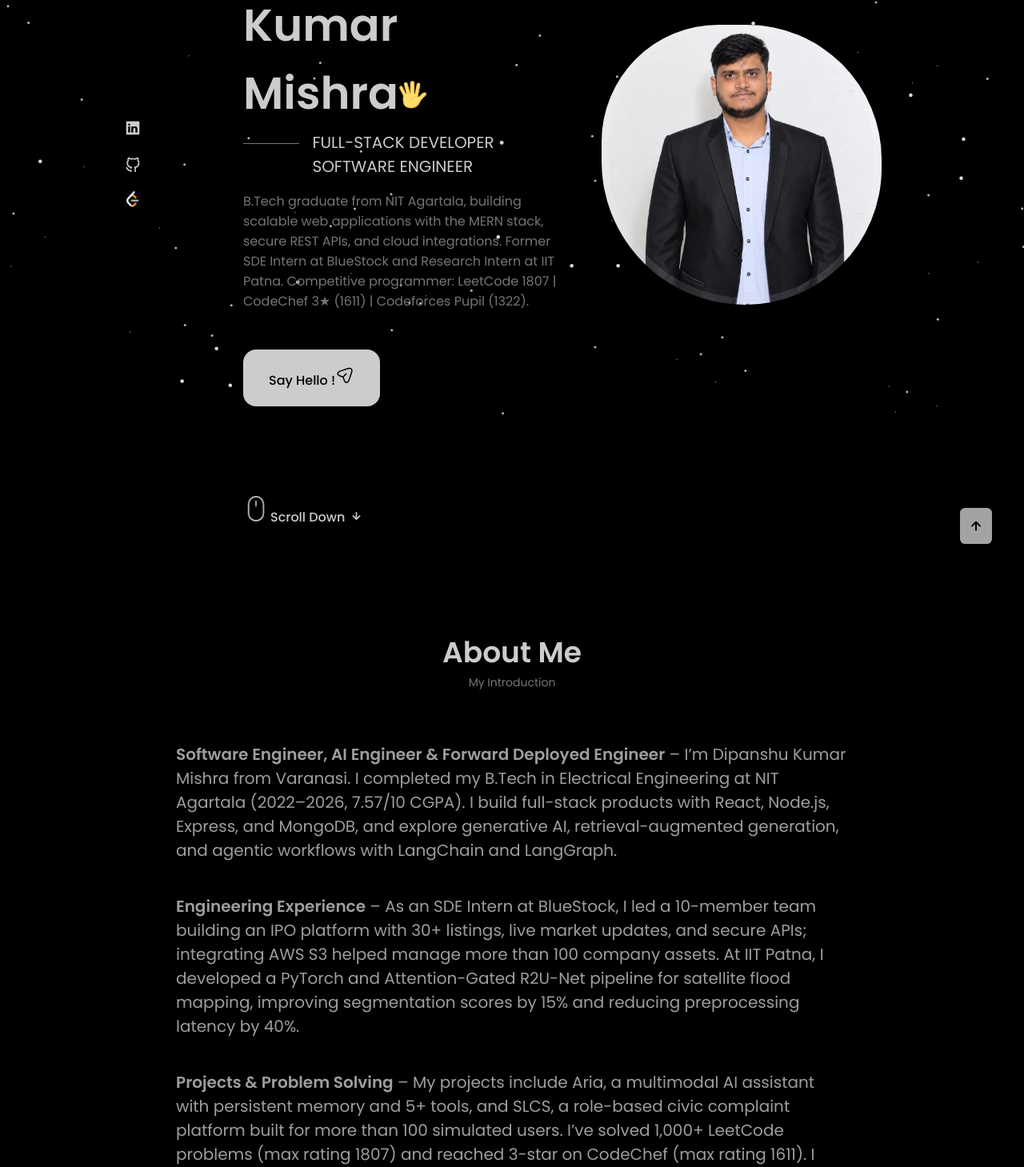
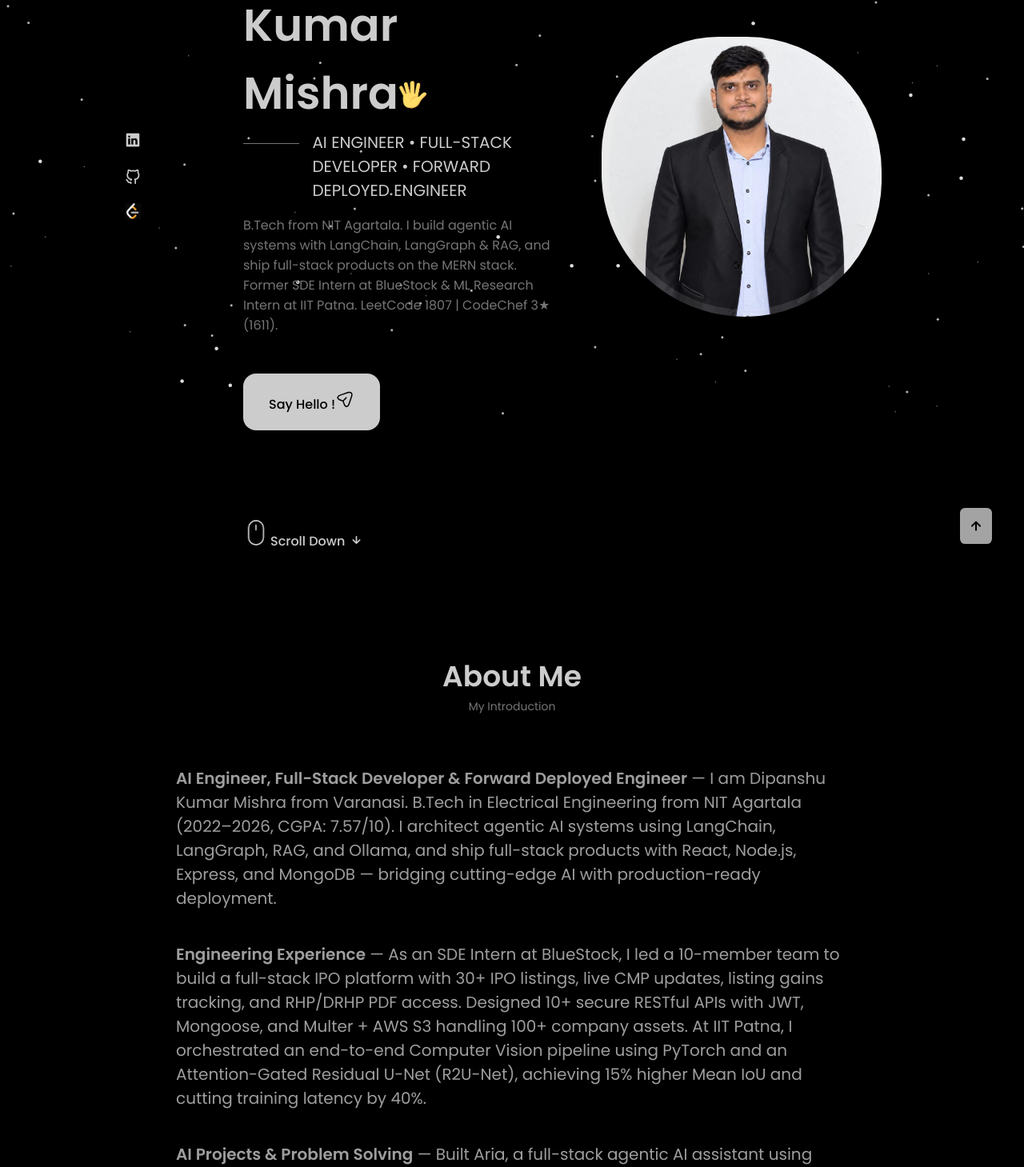
Before and after one commit to dipcoderr/Portfolio, a React (Vite) app: page / in a window 1280 px wide. Shown: the part 280-1739 px from the top of the page at 80% size. Built offline with nearby package versions, Linux system fonts and the light colour scheme.

Commit message:
Reposition portfolio for AI Engineer & Forward Deployed Engineer

```diff
--- a/src/component/About/About.jsx
+++ b/src/component/About/About.jsx
@@ -19,34 +19,27 @@ export default function About() {
       <span className="section-subtitle">My Introduction</span>
 
       <div className="about-container container grid">
-        {/* <img src={photo} alt="about photo" className="about-img"/> */}
-
         <div className="about-data">
           <p className="about-description">
-            <strong>Software Engineer, AI Engineer & Forward Deployed Engineer</strong> – I’m Dipanshu
-            Kumar Mishra from Varanasi. I completed my B.Tech in Electrical
-            Engineering at NIT Agartala (2022–2026, 7.57/10 CGPA). I build
-            full-stack products with React, Node.js, Express, and MongoDB, and
-            explore generative AI, retrieval-augmented generation, and agentic
-            workflows with LangChain and LangGraph.
+            <strong>AI Engineer, Full-Stack Developer &amp; Forward Deployed Engineer</strong> — I am Dipanshu
+            Kumar Mishra from Varanasi. B.Tech in Electrical Engineering from NIT Agartala (2022–2026, CGPA: 7.57/10).
+            I architect agentic AI systems using LangChain, LangGraph, RAG, and Ollama, and ship full-stack
+            products with React, Node.js, Express, and MongoDB — bridging cutting-edge AI with production-ready deployment.
           </p>
           <p className="about-description">
-            <strong>Engineering Experience</strong> – As an SDE Intern at
-            BlueStock, I led a 10-member team building an IPO platform with
-            30+ listings, live market updates, and secure APIs; integrating
-            AWS S3 helped manage more than 100 company assets. At IIT Patna, I
-            developed a PyTorch and Attention-Gated R2U-Net pipeline for
-            satellite flood mapping, improving segmentation scores by 15% and
-            reducing preprocessing latency by 40%.
+            <strong>Engineering Experience</strong> — As an SDE Intern at BlueStock, I led a 10-member
+            team to build a full-stack IPO platform with 30+ IPO listings, live CMP updates, listing gains
+            tracking, and RHP/DRHP PDF access. Designed 10+ secure RESTful APIs with JWT, Mongoose, and
+            Multer + AWS S3 handling 100+ company assets. At IIT Patna, I orchestrated an end-to-end
+            Computer Vision pipeline using PyTorch and an Attention-Gated Residual U-Net (R2U-Net),
+            achieving 15% higher Mean IoU and cutting training latency by 40%.
           </p>
           <p className="about-description">
-            <strong>Projects & Problem Solving</strong> – My projects include
-            Aria, a multimodal AI assistant with persistent memory and 5+ tools,
-            and SLCS, a role-based civic complaint platform built for more than
-            100 simulated users. I’ve solved 1,000+ LeetCode problems (max
-            rating 1807) and reached 3-star on CodeChef (max rating 1611). I
-            also built and deployed this responsive portfolio with React and
-            Vite.
+            <strong>AI Projects &amp; Problem Solving</strong> — Built Aria, a full-stack agentic AI
+            assistant using LangGraph &amp; LangChain orchestrating 5+ tools (web search, arithmetic,
+            multimodal parsing across PDF, DOCX, CSV, TXT) with PostgreSQL persistent memory on Supabase,
+            speech-to-text, audio synthesis, and a 5MB file pipeline hosted on Render. Solved 1,000+
+            LeetCode problems (max rating 1807) and 3-star on CodeChef (max rating 1611).
           </p>
 
           <motion.a
--- a/src/component/Home/Data.jsx
+++ b/src/component/Home/Data.jsx
@@ -58,14 +58,13 @@ export default function Data() {
         </svg>
       </h1>
       <h3 className="home-subtitle">
-        FULL-STACK DEVELOPER • SOFTWARE ENGINEER
+        AI ENGINEER • FULL-STACK DEVELOPER • FORWARD DEPLOYED ENGINEER
       </h3>
       <p className="home-description">
-        B.Tech graduate from NIT Agartala, building scalable web applications
-        with the MERN stack, secure REST APIs, and cloud integrations. Former
-        SDE Intern at BlueStock and Research Intern at IIT Patna. Competitive
-        programmer: LeetCode 1807 | CodeChef 3★ (1611) | Codeforces Pupil
-        (1322).
+        B.Tech from NIT Agartala. I build agentic AI systems with LangChain,
+        LangGraph &amp; RAG, and ship full-stack products on the MERN stack.
+        Former SDE Intern at BlueStock &amp; ML Research Intern at IIT Patna.
+        LeetCode 1807 | CodeChef 3★ (1611).
       </p>
 
       <motion.a
--- a/src/component/work/ExperienceCard.jsx
+++ b/src/component/work/ExperienceCard.jsx
@@ -18,13 +18,13 @@ const ExperienceCard = () => {
         <div className="experience-content">
           <h2>
             <img src={bluestockLogo} alt="BlueStock" className="company-logo" />
-            BlueStock - SDE Intern
+            BlueStock – SDE Intern
           </h2>
-          <div className="experience-duration">April 2025 - May 2025 (Remote)</div>
+          <div className="experience-duration">Apr 2025 – May 2025 &nbsp;|&nbsp; Remote</div>
           <ul>
-            <li>Led a 10-member team to develop a Full-Stack IPO Web Application using Node.js, Express, MongoDB, React, JWT, and CSS, featuring 30+ API endpoints, listing game, ranking, and real-time notifications</li>
-            <li>Designed and guided the secure RESTful APIs with JWT authentication, Mongoose models, and Multer + AWS S3 integration</li>
-            <li>Streamlined development workflows in an Agile environment, using GitHub for version control and Postman for API testing, improving feature delivery speed by 25%, and increasing admin dashboard and database efficiency</li>
+            <li>Led a 10-member team to build a full-stack IPO platform using Node.js, Express, MongoDB, React, and Tailwind CSS, featuring 30+ IPO listings, live CMP updates, listing gains tracking, and RHP/DRHP PDF access.</li>
+            <li>Designed and implemented 10+ secure RESTful APIs with JWT authentication, Mongoose schemas, and Multer + AWS S3 integration to handle 100+ company assets.</li>
+            <li>Streamlined Agile workflows using GitHub and Postman, accelerating feature delivery speed by 25% while managing admin dashboards and database structuring.</li>
           </ul>
         </div>
         <motion.a
@@ -41,7 +41,7 @@ const ExperienceCard = () => {
         </motion.a>
       </motion.div>
 
-      {/* IT Paisa Experience */}
+      {/* IIT Patna Experience */}
       <motion.div
         className="experience-card"
         initial={{ opacity: 0, y: 50 }}
@@ -52,17 +52,13 @@ const ExperienceCard = () => {
         <div className="experience-content">
           <h2>
             <img src={iitPatnaLogo} alt="IIT Patna" className="company-logo" />
-            IIT Patna - Winter Engineering Intern
+            IIT Patna – Machine Learning Research Intern
           </h2>
-          <div className="experience-duration">October 2023 - January 2024 (Patna)</div>
+          <div className="experience-duration">Oct 2023 – Jan 2024 &nbsp;|&nbsp; Patna, Bihar</div>
           <ul>
-            <li>Contributed to the Flood Area Segmentation project involving an Attention-Gate & Recurrent-Residual
-CNN-based U-Net model, by curating and labeling over 100+ satellite images to build a precise and
-structured dataset.</li>
-            <li>Tagged and annotated 100+ satellite images using Label Studio, creating a well-structured, high-quality dataset for
-model training and validation that boosted segmentation accuracy by 15%.</li>
-            <li>Utilized Anaconda for environment setup and dependency management, reducing setup time by 40% and
-ensuring consistent deep-learning framework configuration.</li>
+            <li>Orchestrated an end-to-end Computer Vision pipeline using PyTorch and an Attention-Gated Residual U-Net (R2U-Net), training on 1.2M+ parameters for flood-water semantic segmentation across 500+ multispectral patches.</li>
+            <li>Curated and augmented 100+ high-resolution satellite rasters using Label Studio and OpenCV, boosting segmentation precision and achieving a 15% higher Mean IoU / Dice coefficient on test validation.</li>
+            <li>Optimized data preprocessing loaders and environment runtime configurations via Anaconda and CUDA, reducing training pipeline latency by 40% across 50+ test iterations.</li>
           </ul>
         </div>
         <motion.a
--- a/src/constant.js
+++ b/src/constant.js
@@ -7,10 +7,11 @@ export const projects = [
         id:0,
         name:"Aria – AI Assistant",
         image:aria,
-        summary:"A multimodal AI assistant with persistent memory and agentic workflows, built with LangGraph, LangChain, Flask, and Ollama Cloud. Orchestrates 5+ tools for web search, arithmetic, and parsing PDF, DOCX, CSV, and TXT files.",
+        description: "Autonomous browser-based AI assistant with persistent memory and multimodal tool orchestration. Architected using LangGraph, LangChain, and Flask, orchestrating 5+ tools for web search, arithmetic, and multimodal parsing across 4 file formats (PDF, DOCX, CSV, TXT) via Ollama Cloud API. Encoded stateful conversation persistence using PostgreSQL checkpoints on Supabase, integrating speech-to-text, audio synthesis, and a 5MB file pipeline hosted with Gunicorn on Render.",
         gradient:["#142D46", "#2E4964"],
         GithubURL:"https://github.com/dipcoderr/aria-assistant",
-        tech:["python","flask","langchain","langgraph","postgresql"]
+        LiveURL:"#",
+        tech:["python","flask","langchain","langgraph","postgresql","supabase"]
     },
     {
         id:1,
@@ -26,7 +27,7 @@ export const projects = [
         id:2,
         name:"SLCS",
         image:slcs,
-        description: "Role-based complaint management system using Node.js, Express.js, MongoDB, and Mongoose, enabling 100+ simulated users to register, authenticate via JWT, and submit civic complaints with real-time status tracking. Architected 10+ secure RESTful APIs with authentication, authorization middleware, and Admin/User role separation. Integrated image uploads via Multer and Cloudinary, optimized database schemas, and reduced manual complaint tracking by 40%.",
+        description: "Role-based civic complaint management platform using Node.js, Express.js, MongoDB, and Mongoose. Developed a MERN-stack complaint lifecycle platform supporting secure authentication and real-time status tracking for 100+ simulated users. Pioneered 10+ RESTful APIs featuring JWT authentication, bcrypt hashing, role-based access control (RBAC), and multipart uploads with Multer and MongoDB. Deployed on Render.",
         gradient:["#142D46", "#2E4964"],
         GithubURL:"https://github.com/dipcoderr/SLCS_codebase",
         LiveURL:"https://street-light-complaint-system-o7do.onrender.com",
```
